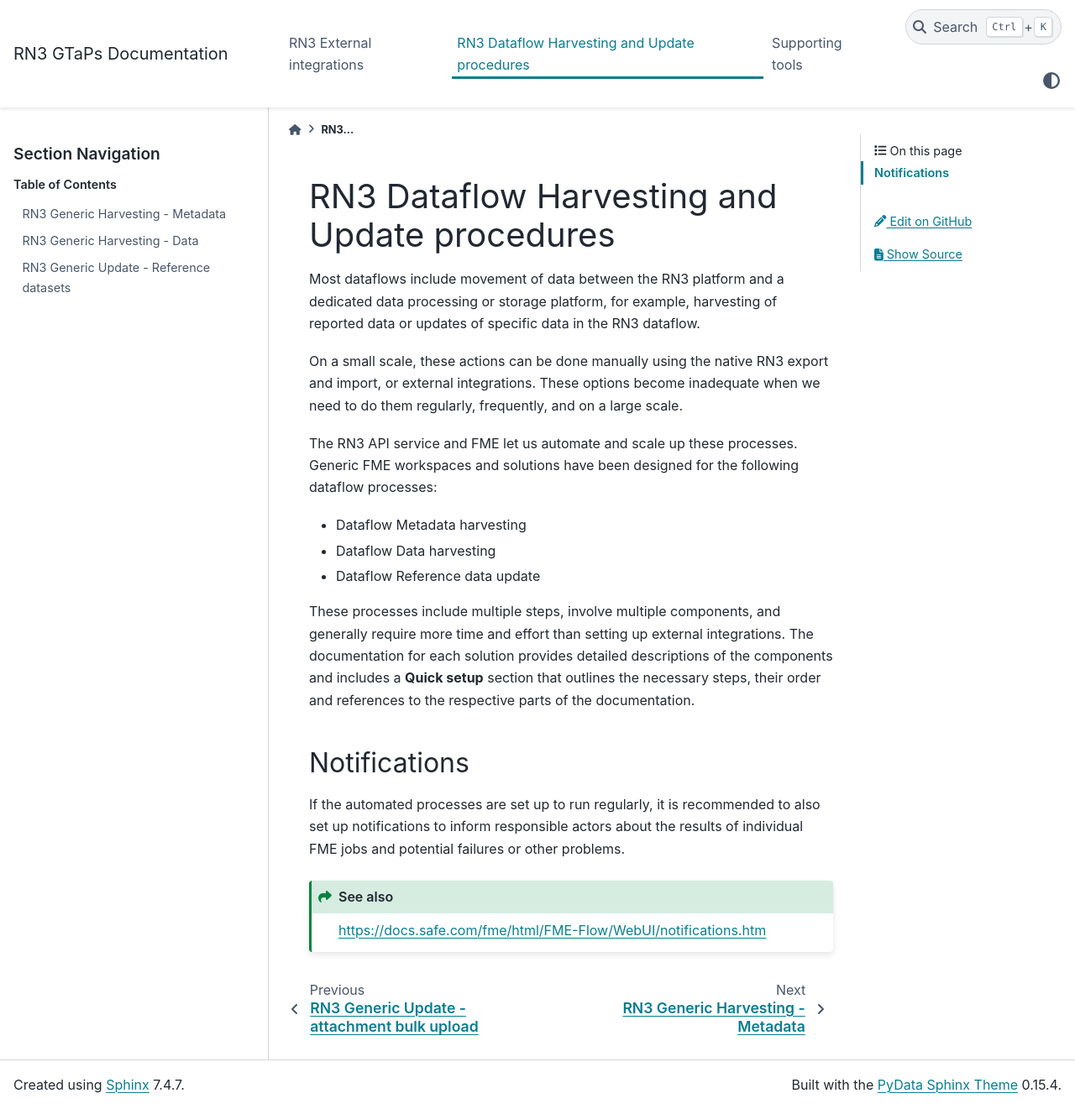
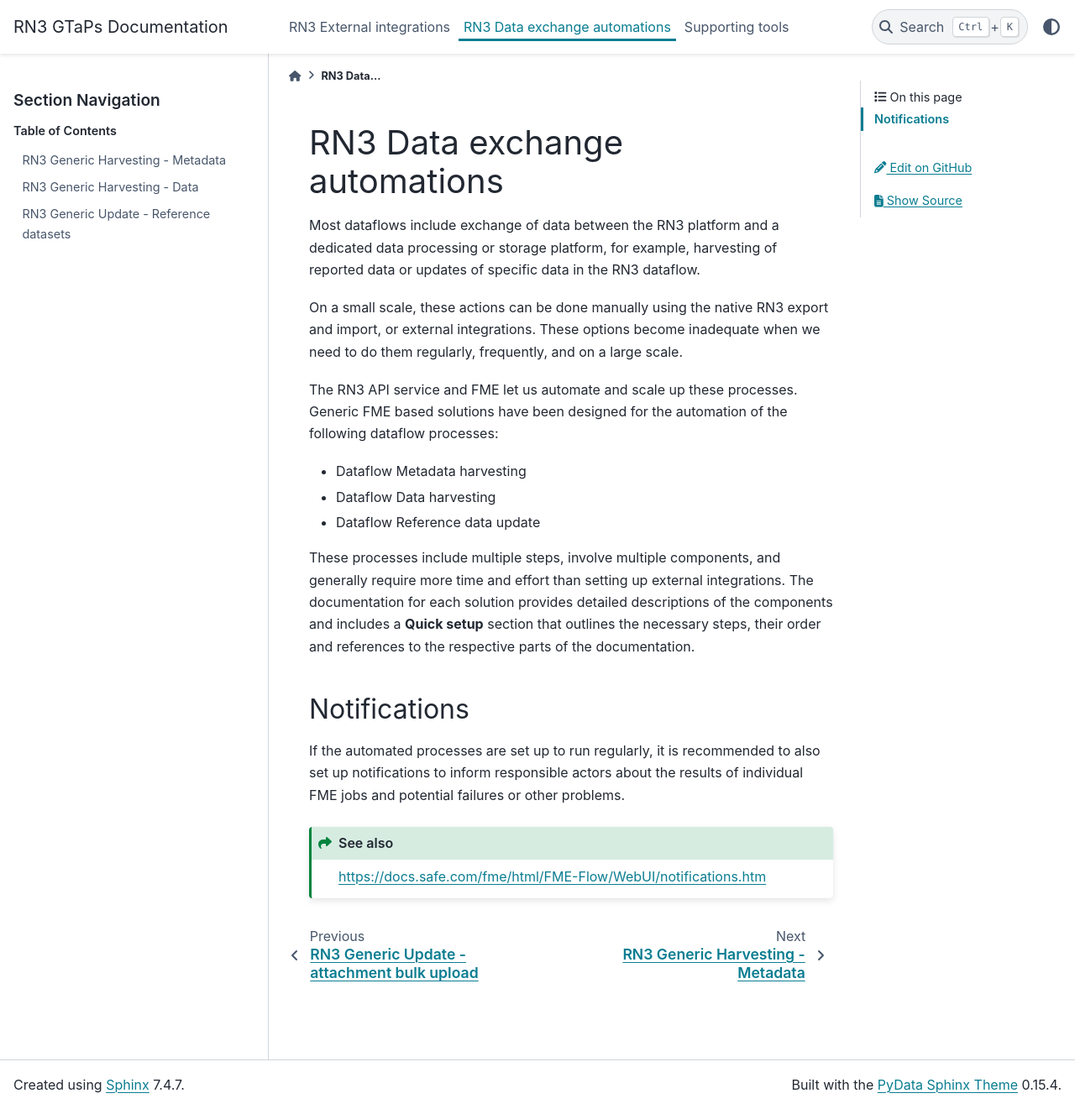
Before and after one commit to eeadata/RN3.GenericToolsAndProcesses.Documentation, a Sphinx documentation site: the page built from docs/RN3DataExchangeAutomations/index.md, in a window 1280 px wide and 1321 px high. Shown: the whole window at 84% size. Built offline with Sphinx 7.4.7 and the PyData theme 0.15.4, drawn with Linux system fonts in a browser that asks for light colours.

Commit message:
Renamed RN3Harvesting doc folder to RN3DataExchangeAutomations and updated the affected references.

````diff
--- a/docs/RN3Harvesting/index.md
+++ b/docs/RN3DataExchangeAutomations/index.md
@@ -1,5 +1,5 @@
-(rn3-harvesting-procedures)=
-# RN3 Dataflow Harvesting and Update procedures
+(rn3-data-exchange-automations)=
+# RN3 Data exchange automations
 
 ```{toctree}
 :maxdepth: 2
@@ -12,12 +12,12 @@ RN3_Generic_Update_Reference
 
 ```
 
-Most dataflows include movement of data between the RN3 platform and a dedicated data processing or storage platform, for example, harvesting of reported data or updates of specific data in the RN3 dataflow.
+Most dataflows include exchange of data between the RN3 platform and a dedicated data processing or storage platform, for example, harvesting of reported data or updates of specific data in the RN3 dataflow.
 
 On a small scale, these actions can be done manually using the native RN3 export and import, or external integrations. These options become inadequate when we need to do them regularly, frequently, and on a large scale.
 
 The RN3 API service and FME let us automate and scale up these processes.
-Generic FME workspaces and solutions have been designed for the following dataflow processes:
+Generic FME based solutions have been designed for the automation of the following dataflow processes:
 
 - Dataflow Metadata harvesting
 - Dataflow Data harvesting
````
Also changed, not shown: docs/index.md (+2 -2 lines), docs/RN3DataExchangeAutomations/RN3_Generic_Harvesting_Data.md (renamed from docs/RN3Harvesting/RN3_Generic_Harvesting_Data.md), docs/RN3DataExchangeAutomations/RN3_Generic_Harvesting_Metadata.md (renamed from docs/RN3Harvesting/RN3_Generic_Harvesting_Metadata.md), docs/RN3DataExchangeAutomations/RN3_Generic_Update_Reference.md (renamed from docs/RN3Harvesting/RN3_Generic_Update_Reference.md).
